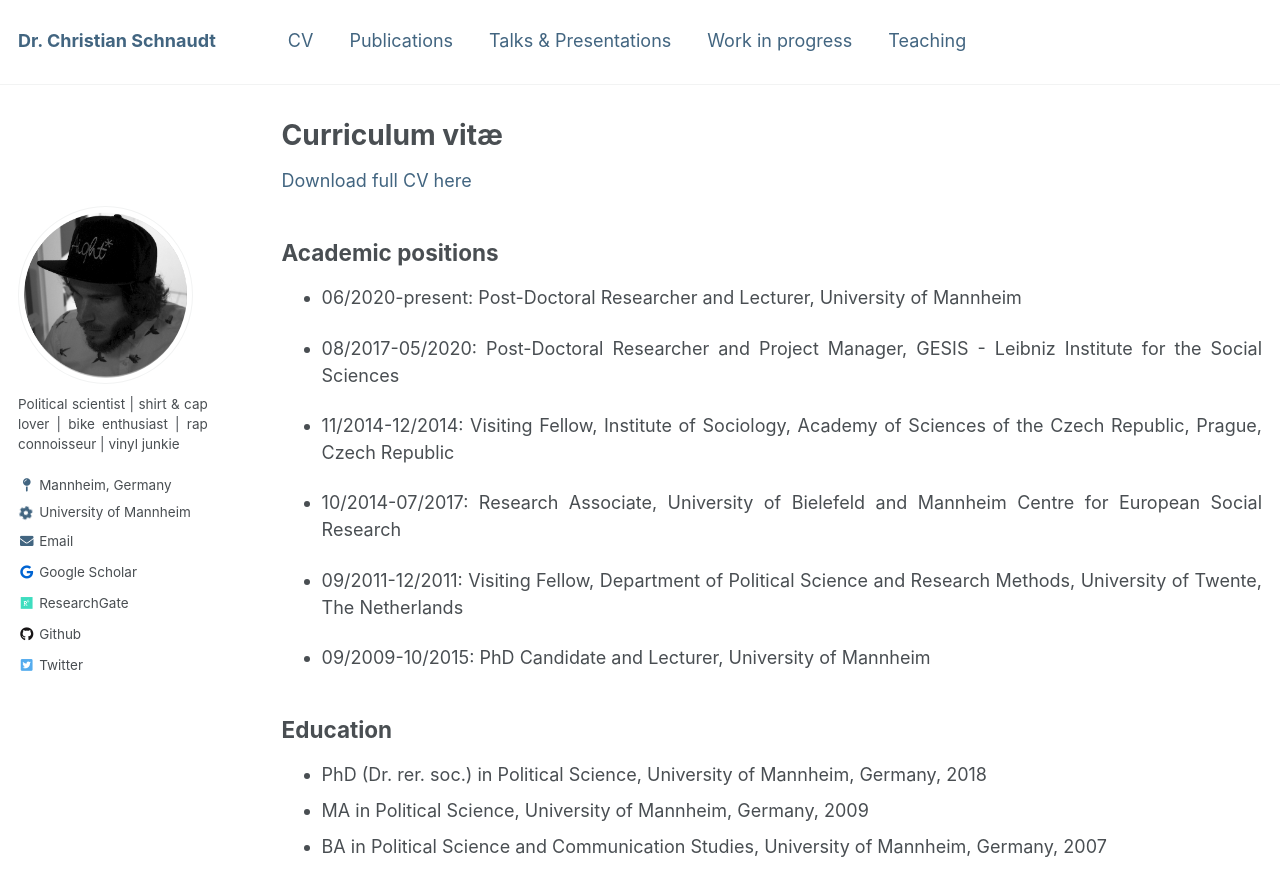
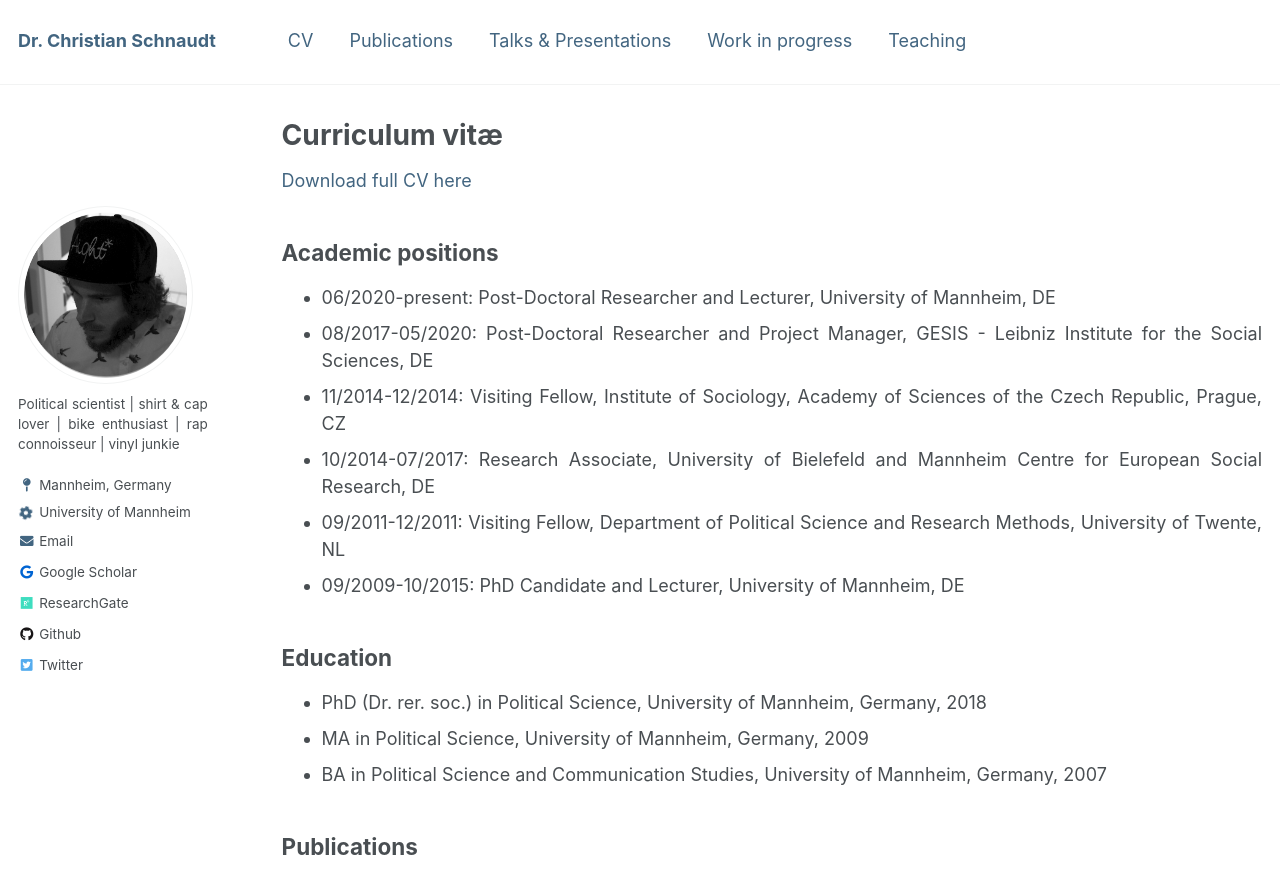
Before and after one commit to cschnaudt/cschnaudt.github.io, a Jekyll site: the page built from _pages/cv.md, in a window 1280 px wide and 900 px high. Shown: the top 896 px of the window. Built offline with Jekyll 4.4.1, drawn with Linux system fonts in a browser that asks for light colours.

Commit message:
Update cv.md

```diff
--- a/_pages/cv.md
+++ b/_pages/cv.md
@@ -15,17 +15,12 @@ redirect_from:
 
 ## Academic positions
 
-* 06/2020-present: Post-Doctoral Researcher and Lecturer, University of Mannheim
-
-* 08/2017-05/2020: Post-Doctoral Researcher and Project Manager, GESIS - Leibniz Institute for the Social Sciences
-
-* 11/2014-12/2014: Visiting Fellow, Institute of Sociology, Academy of Sciences of the Czech Republic, Prague, Czech Republic
-
-* 10/2014-07/2017: Research Associate, University of Bielefeld and Mannheim Centre for European Social Research
-
-* 09/2011-12/2011: Visiting Fellow, Department of Political Science and Research Methods, University of Twente, The Netherlands
-
-* 09/2009-10/2015: PhD Candidate and Lecturer, University of Mannheim
+* 06/2020-present: Post-Doctoral Researcher and Lecturer, University of Mannheim, DE
+* 08/2017-05/2020: Post-Doctoral Researcher and Project Manager, GESIS - Leibniz Institute for the Social Sciences, DE
+* 11/2014-12/2014: Visiting Fellow, Institute of Sociology, Academy of Sciences of the Czech Republic, Prague, CZ
+* 10/2014-07/2017: Research Associate, University of Bielefeld and Mannheim Centre for European Social Research, DE
+* 09/2011-12/2011: Visiting Fellow, Department of Political Science and Research Methods, University of Twente, NL
+* 09/2009-10/2015: PhD Candidate and Lecturer, University of Mannheim, DE
 
 ## Education
 
```
